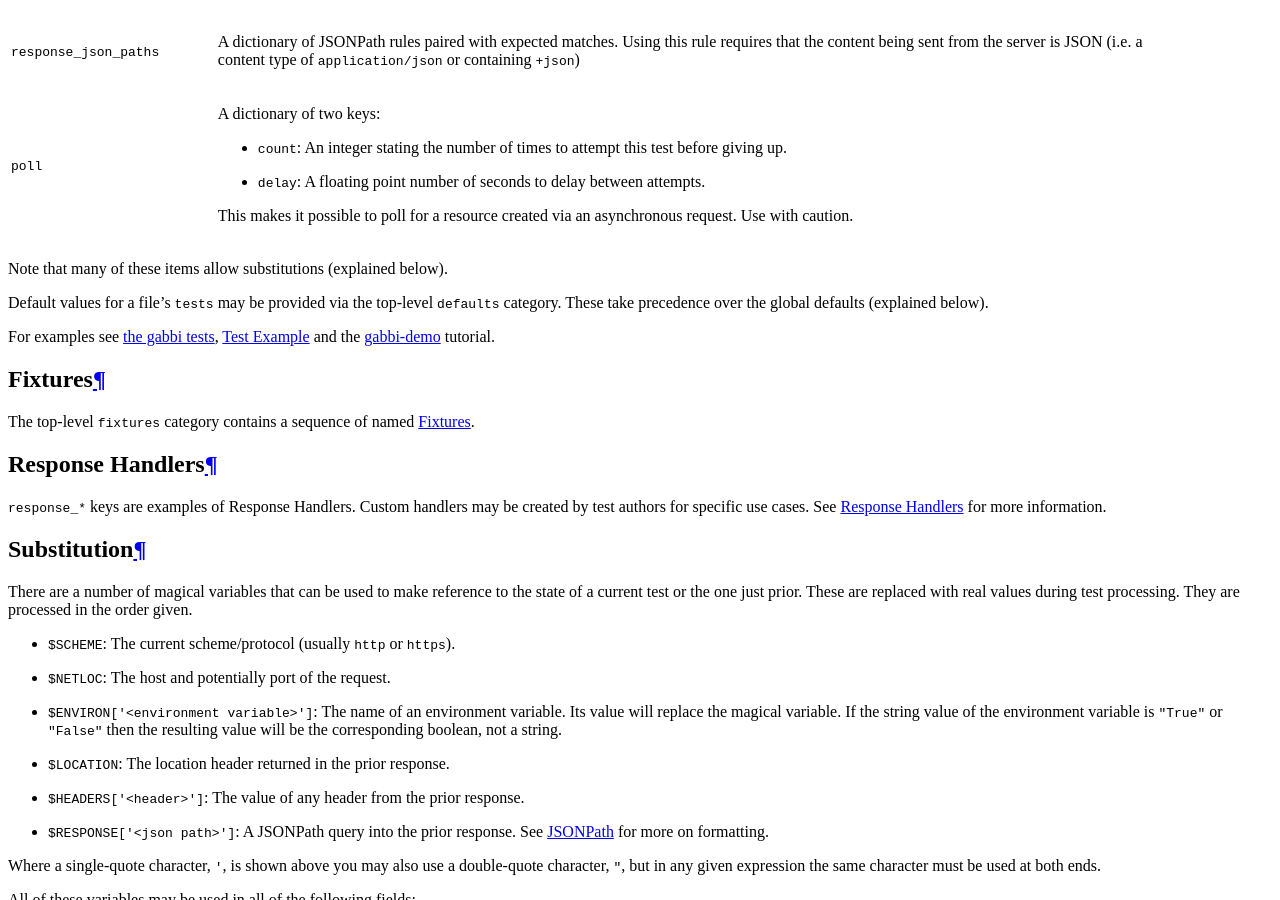
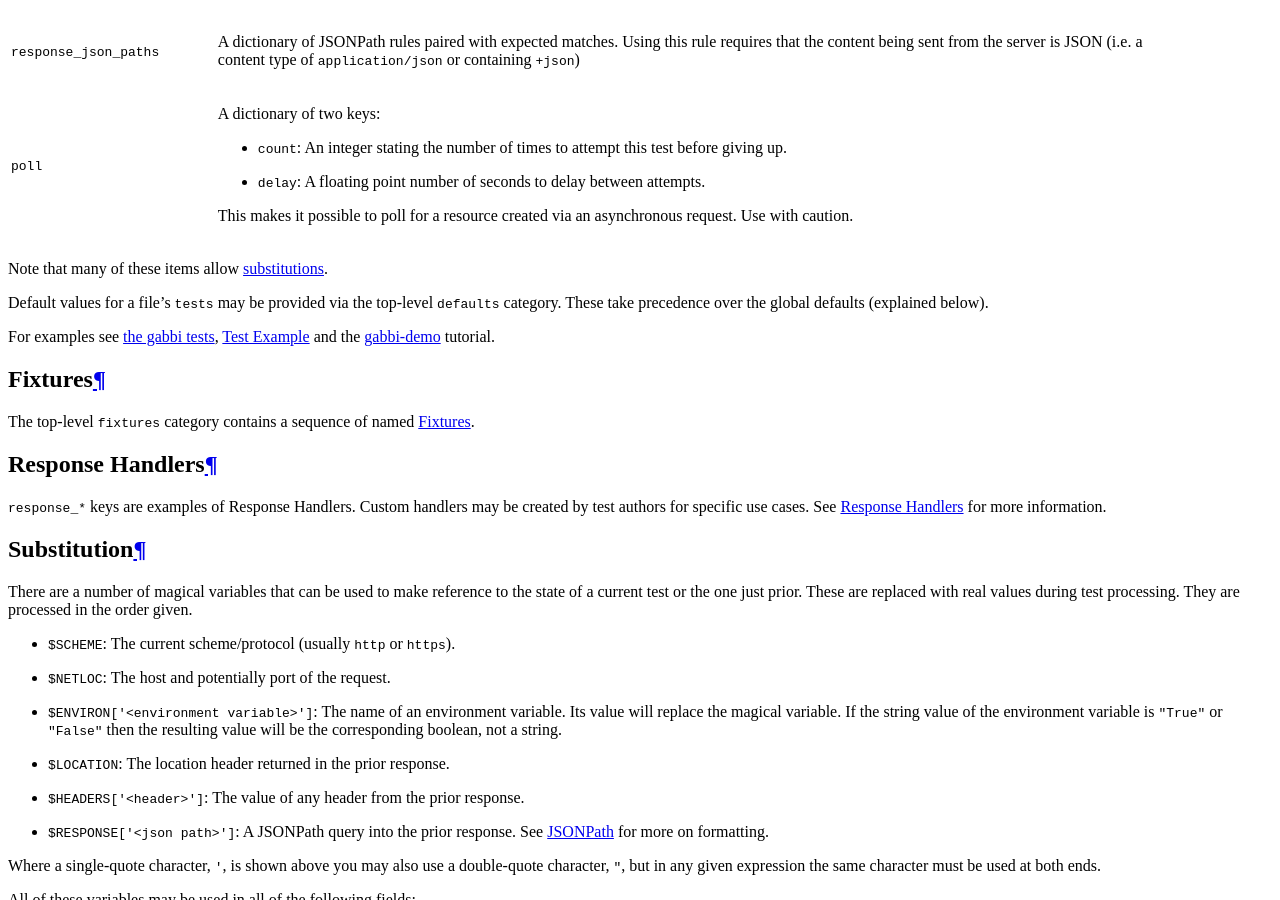
Before and after one commit to cdent/gabbi, a Sphinx documentation site: the page built from docs/source/format.rst, in a window 1280 px wide and 900 px high, scrolled down 2033 px. Built offline with Sphinx 7.4.7, drawn with Linux system fonts in a browser that asks for light colours; comment, search, counter and statistics services are not loaded.

Commit message:
Improve internal reference in docs

```diff
--- a/docs/source/format.rst
+++ b/docs/source/format.rst
@@ -165,7 +165,7 @@ Response Expectations
                                    request. Use with caution.
    ==============================  =====================================  ============
 
-Note that many of these items allow substitutions (explained below).
+Note that many of these items allow :ref:`substitutions <state-substitution>`.
 
 Default values for a file's ``tests`` may be provided via the top-level
 ``defaults`` category. These take precedence over the global defaults
```
Also changed, not shown: other parts of docs/source/format.rst (+2 -0 lines).
